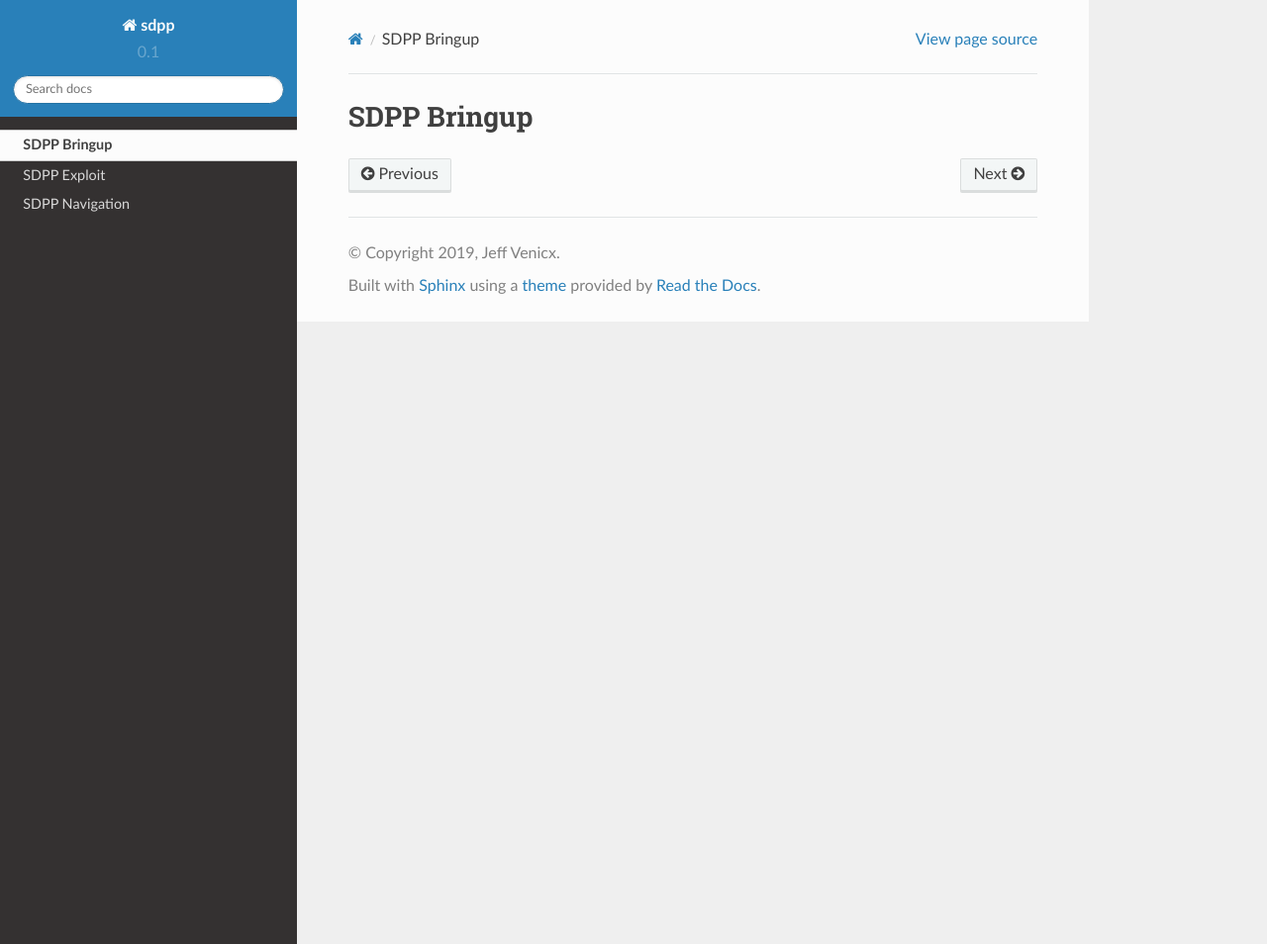
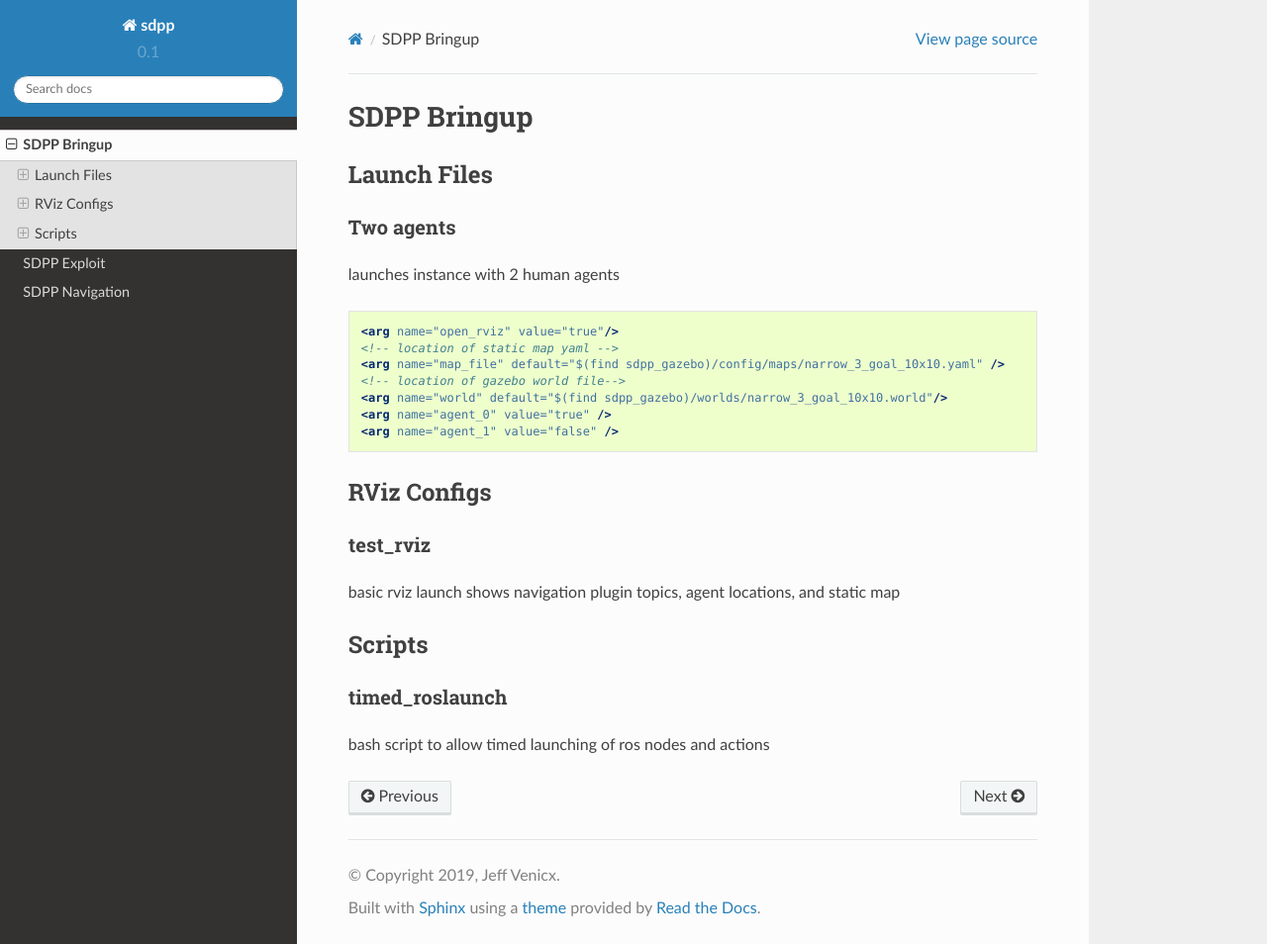
Before and after one commit to cairo-robotics/sdpp_sim, a Sphinx documentation site: the page built from docs/source/bringup.rst, in a window 1280 px wide and 954 px high. Shown: the whole window at 99% size. Built offline with Sphinx 7.4.7 and the Read the Docs theme 2.0.0, drawn with Linux system fonts in a browser that asks for light colours.

Commit message:
sample documentation for bringup

```diff
--- a/docs/source/bringup.rst
+++ b/docs/source/bringup.rst
@@ -1,2 +1,41 @@
+############
 SDPP Bringup
-============
+############
+
+*************
+Launch Files
+*************
+
+Two agents
+==========
+launches instance with 2 human agents
+
+.. code-block:: xml
+
+    <arg name="open_rviz" value="true"/>
+    <!-- location of static map yaml -->
+    <arg name="map_file" default="$(find sdpp_gazebo)/config/maps/narrow_3_goal_10x10.yaml" />
+    <!-- location of gazebo world file-->
+    <arg name="world" default="$(find sdpp_gazebo)/worlds/narrow_3_goal_10x10.world"/>
+    <arg name="agent_0" value="true" />
+    <arg name="agent_1" value="false" />
+
+
+*************
+RViz Configs
+*************
+
+test_rviz
+=========
+
+basic rviz launch shows navigation plugin topics, agent locations, and static map
+
+
+********
+Scripts
+********
+
+timed_roslaunch
+===============
+
+bash script to allow timed launching of ros nodes and actions
```
